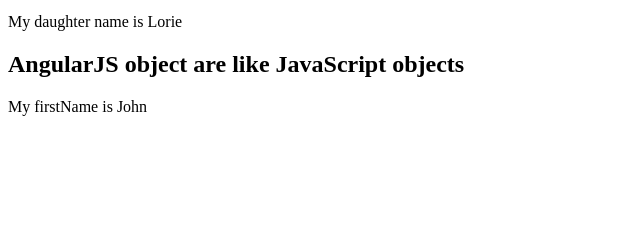
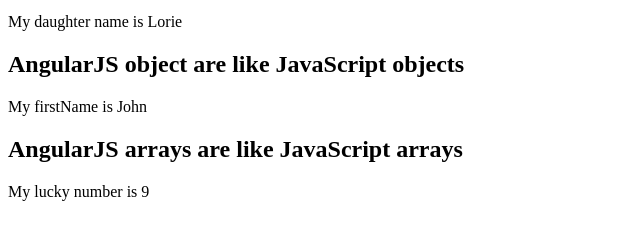
Before and after one commit to mdafsha9/AngularJS-Tutorials, a plain HTML site: page prac.html in a window 1280 px wide. Shown: the part 101-340 px from the top of the page, without its empty margins (0-640 px from the left). Drawn offline with nearby package versions, Linux system fonts and the light colour scheme.

Commit message:
angularJS arrays

```diff
--- a/prac.html
+++ b/prac.html
@@ -17,5 +17,9 @@
     <div ng-init="person={firstName:'John', lastName:'Whu'}">
       <p>My firstName is {{person.firstName}}</p>
     </div>
+    <h2>AngularJS arrays are like JavaScript arrays</h2>
+    <div ng-init="points=[5,6,9,2,3]">
+      <p>My lucky number is {{points[2]}}</p>
+    </div>
   </body>
 </html>
```
